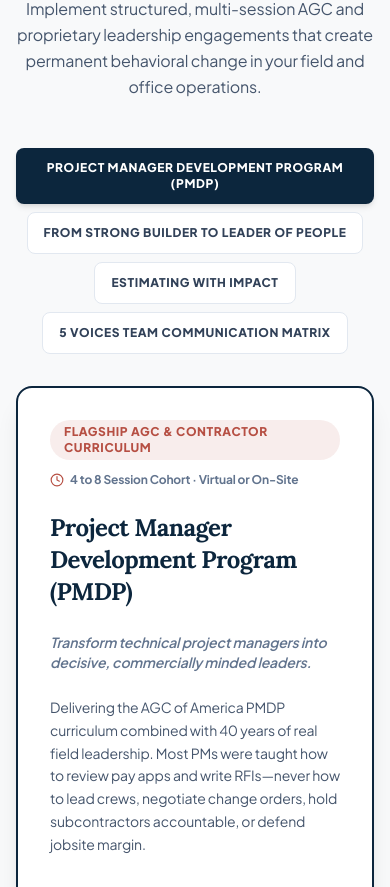
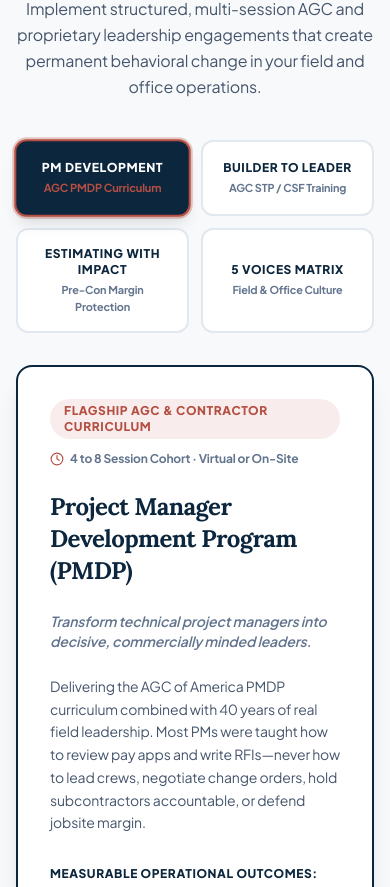
Before and after one commit to im-py-dev/constructiveleadershipsolutions, a Next.js app: page / in a window 390 px wide. Shown: the part 6960-7847 px from the top of the page. Built offline with nearby package versions, Linux system fonts and the light colour scheme.

Commit message:
fix: clean navbar into 5 spacious anchors and balance training program tabs in 2x2/4x1 grid

```diff
--- a/src/components/header.tsx
+++ b/src/components/header.tsx
@@ -12,20 +12,16 @@
 export function Header({ onOpenCalendly, onOpenSpeakerKit }: HeaderProps) {
   const [mobileMenuOpen, setMobileMenuOpen] = useState(false);
 
+  const agcLink = "https://pmc.agc.org/speakers/#:~:text=Hohns%20%E2%80%A2%20Inglis%2C%20Inc.-,Dan%20Beatty,-Constructive%20Leadership%20Solutions";
+
+  // 5 Clean, High-Level Navigation Anchors (Easy on eyes, zero crowding)
   const navLinks = [
-    { label: "Overview", href: "#overview" },
-    { label: "For Associations", href: "#associations" },
-    { label: "For Contractors", href: "#contractors" },
-    { label: "Speaker Reel", href: "#speaker-reel" },
-    { label: "Training Tracks", href: "#training-programs" },
+    { label: "Speaking & Reel", href: "#speaker-reel" },
+    { label: "Contractor Training", href: "#training-programs" },
     { label: "Cohort Academy", href: "#cohort-program" },
-    { label: "Podcasts", href: "#podcasts" },
-    { label: "The Friction", href: "#friction" },
+    { label: "Podcasts & Media", href: "#podcasts" },
     { label: "About Dan", href: "#about" },
-    { label: "Newsletter", href: "#newsletter" },
   ];
-
-  const agcLink = "https://pmc.agc.org/speakers/#:~:text=Hohns%20%E2%80%A2%20Inglis%2C%20Inc.-,Dan%20Beatty,-Constructive%20Leadership%20Solutions";
 
   return (
     <header className="sticky top-0 z-50 w-full border-b border-slate-200 bg-white/95 backdrop-blur-md transition-all shadow-sm">
@@ -33,7 +29,6 @@
       <div className="hidden border-b border-slate-800 bg-[#0C263D] px-4 py-2.5 sm:py-3 text-xs sm:text-[0.84rem] text-slate-200 md:block">
         <div className="mx-auto flex max-w-7xl items-center justify-between">
           <div className="flex items-center gap-4 sm:gap-6">
-            {/* Clickable Verified AGC Credential Pill */}
             <a
               href={agcLink}
               target="_blank"
@@ -84,13 +79,13 @@
           </div>
         </a>
 
-        {/* Desktop Navigation */}
-        <nav className="hidden xl:flex items-center gap-1 text-[0.82rem] font-bold text-[#31485A]">
+        {/* Clean Desktop Navigation (5 Spacious Links) */}
+        <nav className="hidden lg:flex items-center gap-1 sm:gap-2 text-[0.86rem] font-bold text-[#31485A]">
           {navLinks.map((link) => (
             <a
               key={link.label}
               href={link.href}
-              className="rounded-md px-2.5 py-2 text-slate-700 hover:bg-slate-100 hover:text-[#0C263D] transition-colors"
+              className="rounded-lg px-3.5 py-2 text-slate-700 hover:bg-slate-100 hover:text-[#0C263D] transition-colors"
             >
               {link.label}
             </a>
@@ -102,7 +97,7 @@
           <button
             type="button"
             onClick={onOpenSpeakerKit}
-            className="hidden sm:inline-flex items-center gap-1.5 rounded-lg border border-slate-300 bg-white px-3.5 py-2.5 text-xs font-extrabold uppercase tracking-wider text-[#0C263D] hover:bg-slate-50 hover:border-slate-400 transition-all shadow-sm"
+            className="hidden sm:inline-flex items-center gap-1.5 rounded-lg border border-slate-300 bg-white px-3.5 py-2.5 text-xs font-extrabold uppercase tracking-wider text-[#0C263D] hover:bg-slate-50 hover:border-slate-400 transition-all shadow-sm cursor-pointer"
           >
             <Download className="size-3.5 text-[#B64F43]" />
             <span>Speaker Kit</span>
@@ -111,7 +106,7 @@
           <button
             type="button"
             onClick={onOpenCalendly}
-            className="inline-flex items-center gap-2 rounded-lg bg-[#0C263D] px-4 sm:px-5 py-2.5 text-xs font-extrabold uppercase tracking-wider text-white shadow-md hover:bg-[#1A4368] transition-all"
+            className="inline-flex items-center gap-2 rounded-lg bg-[#0C263D] px-4 sm:px-5 py-2.5 text-xs font-extrabold uppercase tracking-wider text-white shadow-md hover:bg-[#1A4368] transition-all cursor-pointer"
           >
             <Calendar className="size-3.5 text-[#B64F43]" />
             <span>Start a Conversation</span>
@@ -122,7 +117,7 @@
             type="button"
             aria-label={mobileMenuOpen ? "Close menu" : "Open menu"}
             onClick={() => setMobileMenuOpen(!mobileMenuOpen)}
-            className="inline-flex size-10 items-center justify-center rounded-lg border border-slate-200 text-slate-700 xl:hidden hover:bg-slate-100"
+            className="inline-flex size-10 items-center justify-center rounded-lg border border-slate-200 text-slate-700 lg:hidden hover:bg-slate-100"
           >
             {mobileMenuOpen ? <X className="size-5" /> : <Menu className="size-5" />}
           </button>
@@ -131,7 +126,7 @@
 
       {/* Mobile Drawer */}
       {mobileMenuOpen && (
-        <div className="border-b border-slate-200 bg-white px-4 py-5 xl:hidden shadow-xl animate-in slide-in-from-top-2 duration-200">
+        <div className="border-b border-slate-200 bg-white px-4 py-5 lg:hidden shadow-xl animate-in slide-in-from-top-2 duration-200">
           <div className="flex flex-col gap-1.5">
             {navLinks.map((link) => (
               <a
--- a/src/components/training-programs.tsx
+++ b/src/components/training-programs.tsx
@@ -13,6 +13,8 @@
   const programs = [
     {
       id: "pm-development",
+      shortTitle: "PM Development",
+      shortBadge: "AGC PMDP Curriculum",
       tag: "FLAGSHIP AGC & CONTRACTOR CURRICULUM",
       title: "Project Manager Development Program (PMDP)",
       subtitle: "Transform technical project managers into decisive, commercially minded leaders.",
@@ -36,6 +38,8 @@
     },
     {
       id: "builder-to-leader",
+      shortTitle: "Builder to Leader",
+      shortBadge: "AGC STP / CSF Training",
       tag: "FIELD SUPERVISOR MASTERY (STP / CSF)",
       title: "From Strong Builder to Leader of People",
       subtitle: "Turn master craftspeople into confident, respected superintendents.",
@@ -58,6 +62,8 @@
     },
     {
       id: "estimating-impact",
+      shortTitle: "Estimating with Impact",
+      shortBadge: "Pre-Con Margin Protection",
       tag: "BID DISCIPLINE & PRE-CON",
       title: "Estimating with Impact",
       subtitle: "Protect project margins before the first shovel hits the ground.",
@@ -80,6 +86,8 @@
     },
     {
       id: "5-voices-communication",
+      shortTitle: "5 Voices Matrix",
+      shortBadge: "Field & Office Culture",
       tag: "ORGANIZATIONAL CULTURE",
       title: "5 Voices Team Communication Matrix",
       subtitle: "Eliminate the costly 'Personality Tax' across your entire company.",
@@ -120,23 +128,31 @@
           </p>
         </div>
 
-        {/* Tab Buttons */}
-        <div className="mt-12 flex flex-wrap items-center justify-center gap-2 sm:gap-3">
-          {programs.map((prog) => (
+        {/* 2-by-2 on mobile/tablet, 4-in-a-row on desktop (PERFECTLY BALANCED, NO WRAP ORPHANS) */}
+        <div className="mt-10 grid grid-cols-2 lg:grid-cols-4 gap-3 sm:gap-4 max-w-5xl mx-auto">
+          {programs.map((prog) => {
+            const isSelected = activeTab === prog.id;
+            return (
               <button
                 key={prog.id}
                 type="button"
                 onClick={() => setActiveTab(prog.id)}
                 className={
-                "rounded-lg px-4 py-3 text-xs sm:text-sm font-extrabold uppercase tracking-wider transition-all cursor-pointer " +
-                (activeTab === prog.id
-                  ? "bg-[#0C263D] text-white shadow-md"
-                  : "bg-white text-slate-700 border border-slate-200 hover:border-[#B64F43] hover:text-[#0C263D]")
+                  "rounded-xl p-4 text-center transition-all cursor-pointer flex flex-col items-center justify-center min-h-[76px] border-2 " +
+                  (isSelected
+                    ? "bg-[#0C263D] text-white border-[#B64F43] shadow-lg scale-[1.02] ring-2 ring-[#B64F43]/30"
+                    : "bg-white text-slate-800 border-slate-200 hover:border-slate-300 hover:shadow-sm")
                 }
               >
-              {prog.title}
+                <span className={"text-xs sm:text-sm font-extrabold uppercase tracking-wider " + (isSelected ? "text-white" : "text-[#0C263D]")}>
+                  {prog.shortTitle}
+                </span>
+                <span className={"text-[0.68rem] font-bold mt-1 " + (isSelected ? "text-[#B64F43]" : "text-slate-500")}>
+                  {prog.shortBadge}
+                </span>
               </button>
-          ))}
+            );
+          })}
         </div>
 
         {/* Selected Program Box */}
```
Lines whose indentation alone changed are shown as unchanged.
